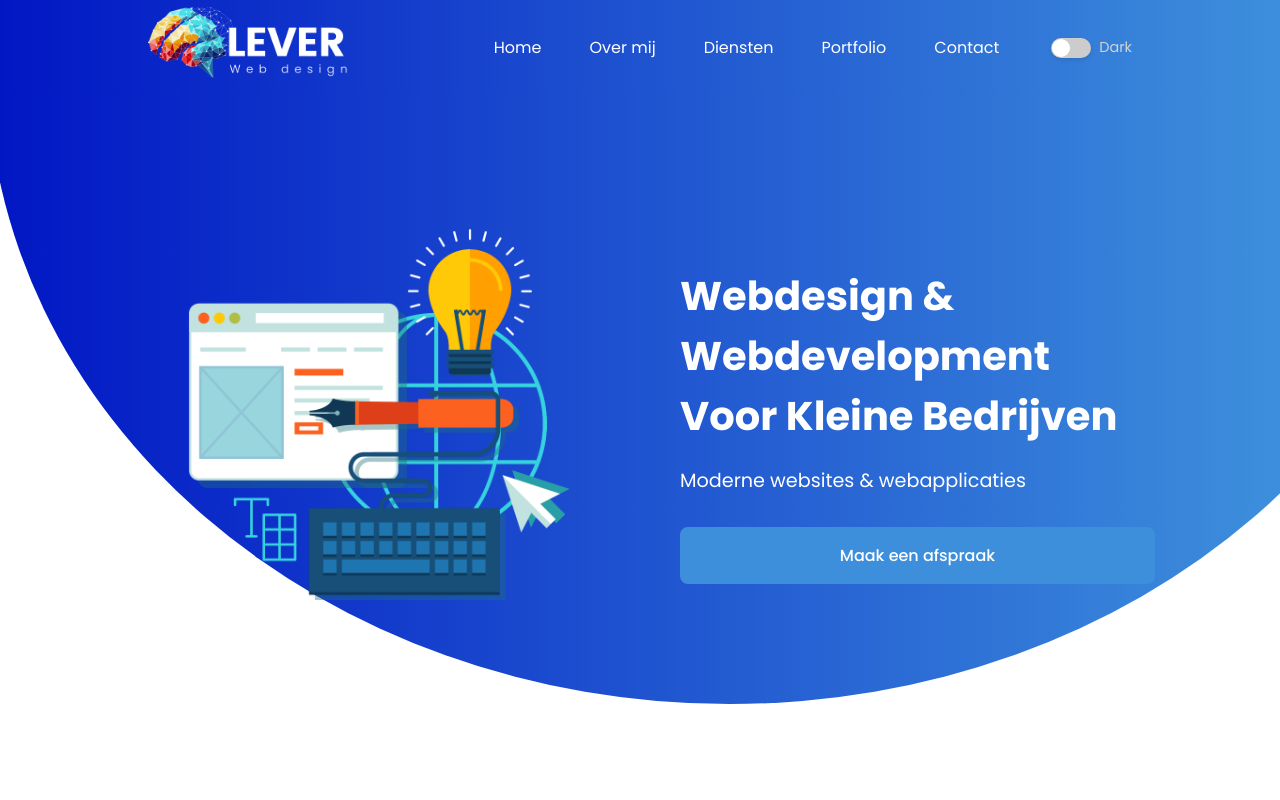
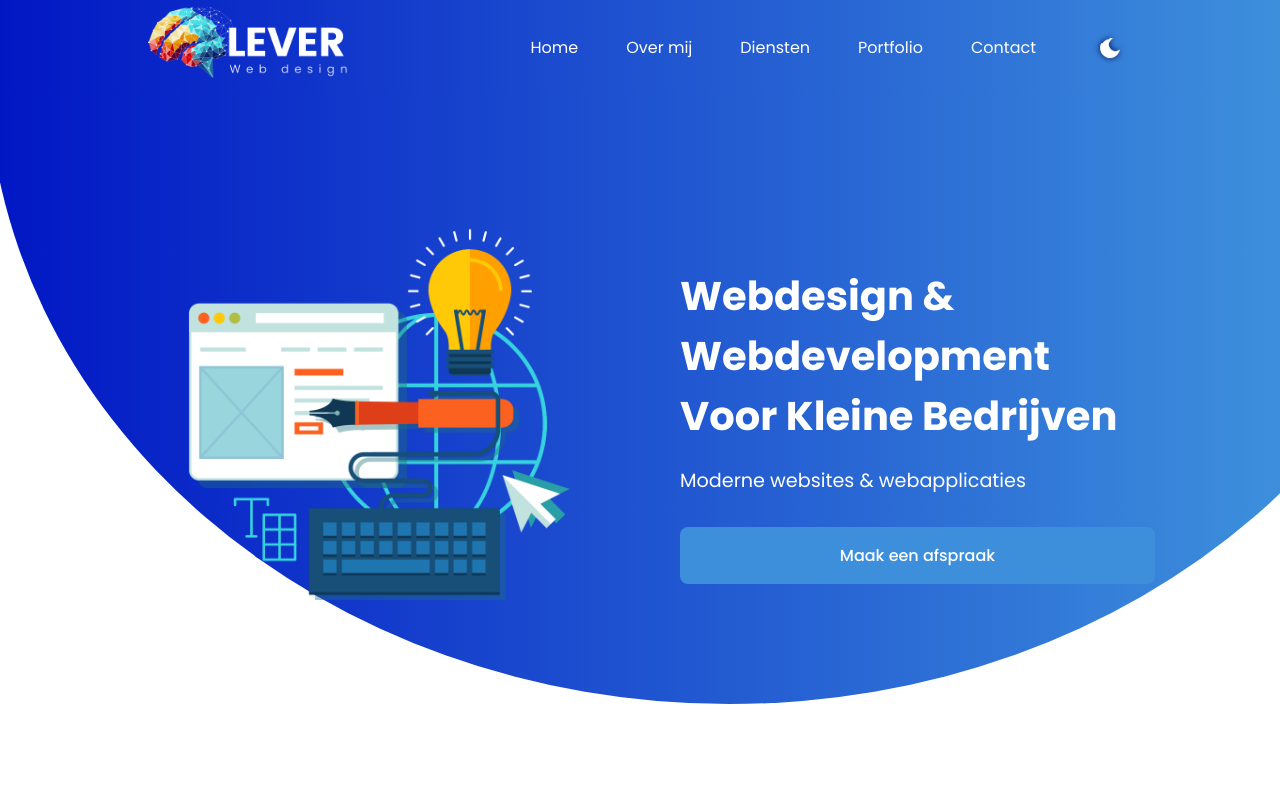
Before and after one commit to marklever1996/LeverWebDesign, a React (Vite) app: page / in a window 1280 px wide. Shown: the top 800 px of the page. Built offline with nearby package versions, Linux system fonts and the light colour scheme.

Commit message:
Dark mode upgrade

```diff
--- a/src/components/Header.css
+++ b/src/components/Header.css
@@ -144,51 +144,231 @@ body.dark-mode .neon-text {
     color: dodgerblue;
 }
 
-/* Toggle switch styling */
+/* Toggle switch styling - Creatieve versie */
 .toggle-container {
-    display: flex;
-    align-items: center;
+    position: relative;
     margin-left: 20px;
 }
 
 .toggle-switch {
-    appearance: none;
-    width: 40px;
-    height: 20px;
-    background: #ccc;
-    border-radius: 20px;
-    position: relative;
-    cursor: pointer;
-    outline: none;
-    transition: background 0.3s;
-    box-shadow: 0 2px 4px rgba(0, 0, 0, 0.1);
+    opacity: 0;
+    position: absolute;
 }
 
-.toggle-switch::before {
-    content: '';
-    width: 18px;
-    height: 18px;
-    background: #fff;
+.toggle-label {
+    position: relative;
+    display: block;
+    width: 44px;
+    height: 44px;
     border-radius: 50%;
-    position: absolute;
-    top: 1px;
-    left: 1px;
-    transition: transform 0.3s;
+    background: transparent;
+    cursor: pointer;
+    transition: transform 0.5s cubic-bezier(0.4, 0, 0.2, 1);
+    mix-blend-mode: normal;
 }
 
-.toggle-switch:checked {
-    background: #333;
+/* Zon styling - verbeterd */
+.sun-icon {
+    position: absolute;
+    width: 24px;
+    height: 24px;
+    top: 50%;
+    left: 50%;
+    transform: translate(-50%, -50%);
+    fill: #ffd700;
+    stroke: #ffd700;
+    stroke-width: 1.5;
+    stroke-linecap: round;
+    opacity: 0;
+    transition: all 0.5s ease;
+    filter: drop-shadow(0 0 2px rgba(255, 215, 0, 0.8));
 }
 
-.toggle-switch:checked::before {
-    transform: translateX(20px);
+.sun-icon circle {
+    fill: #ffd700;
+    stroke-dasharray: 0;
+    stroke-dashoffset: 0;
+    transition: all 0.6s ease;
 }
 
-.toggle-text {
-    margin-left: 8px;
-    color: lightgray;
-    font-size: 0.9em;
-    transition: color 0.3s;
+/* Zon animaties */
+@keyframes sunRotate {
+    from {
+        transform: translate(-50%, -50%) rotate(0deg);
+        filter: drop-shadow(0 0 3px rgba(255, 215, 0, 0.6));
+    }
+    50% {
+        filter: drop-shadow(0 0 5px rgba(255, 215, 0, 0.8));
+    }
+    to {
+        transform: translate(-50%, -50%) rotate(360deg);
+        filter: drop-shadow(0 0 3px rgba(255, 215, 0, 0.6));
+    }
+}
+
+@keyframes sunRays {
+    0%, 100% {
+        stroke-width: 1.5;
+        opacity: 0.8;
+    }
+    50% {
+        stroke-width: 2;
+        opacity: 1;
+    }
+}
+
+/* Aangepaste states voor de zon */
+.toggle-switch:checked + .toggle-label .sun-icon {
+    opacity: 1;
+    animation: sunRotate 30s linear infinite;
+}
+
+.toggle-switch:checked + .toggle-label .sun-icon line {
+    animation: sunRays 3s ease-in-out infinite;
+}
+
+/* Hover effect voor de zon */
+.toggle-label:hover .sun-icon {
+    filter: drop-shadow(0 0 5px rgba(255, 215, 0, 0.9));
+}
+
+/* Maan styling - met donkerblauwe schaduw */
+.moon-icon {
+    position: absolute;
+    width: 24px;
+    height: 24px;
+    top: 50%;
+    left: 50%;
+    transform: translate(-50%, -50%);
+    fill: #ffffff !important;
+    stroke: #ffffff !important;
+    stroke-width: 2;
+    opacity: 1;
+    transition: all 0.5s ease;
+    filter: brightness(1) blur(0.3px) drop-shadow(0 0 3px #00094d);
+}
+
+.moon-icon path {
+    fill: #ffffff !important;
+    stroke: #ffffff !important;
+    stroke-dasharray: 50;
+    stroke-dashoffset: 0;
+    transition: stroke-dashoffset 0.6s ease;
+}
+
+/* Hover en active states */
+.toggle-label:hover {
+    transform: scale(1.1) rotate(5deg);
+}
+
+.toggle-label:active {
+    transform: scale(0.95) rotate(-5deg);
+}
+
+.toggle-label:hover .sun-icon,
+.toggle-label:hover .moon-icon {
+    filter: drop-shadow(0 0 8px currentColor) blur(0.3px);
+}
+
+/* Toggle states met verbeterde animaties */
+.toggle-switch:checked + .toggle-label .sun-icon {
+    opacity: 1;
+    stroke-dashoffset: 0;
+    animation: sunRotate 20s linear infinite;
+}
+
+.toggle-switch:checked + .toggle-label .moon-icon {
+    opacity: 0;
+    stroke-dashoffset: 50;
+    transform: translate(-50%, -50%) scale(0.5);
+}
+
+.toggle-switch:not(:checked) + .toggle-label .sun-icon {
+    opacity: 0;
+    stroke-dashoffset: 50;
+    transform: translate(-50%, -50%) scale(0.5);
+}
+
+.toggle-switch:not(:checked) + .toggle-label .moon-icon {
+    opacity: 1;
+    stroke-dashoffset: 0;
+    animation: moonFloat 6s ease-in-out infinite;
+}
+
+/* Creatieve animaties */
+@keyframes sunRotate {
+    from { transform: translate(-50%, -50%) rotate(0deg); }
+    to { transform: translate(-50%, -50%) rotate(360deg); }
+}
+
+@keyframes moonFloat {
+    0%, 100% {
+        transform: translate(-50%, -50%) rotate(0deg);
+        filter: brightness(1) drop-shadow(0 0 3px #00094d);
+    }
+    50% {
+        transform: translate(-50%, -45%) rotate(5deg);
+        filter: brightness(1) drop-shadow(0 0 8px #00094d);
+    }
+}
+
+/* Glow effect met donkerblauwe schaduw */
+@keyframes iconGlow {
+    0%, 100% {
+        filter: drop-shadow(0 0 3px #00094d) blur(0.3px);
+    }
+    25% {
+        filter: drop-shadow(0 0 8px #00094d) blur(0.3px);
+    }
+    50% {
+        filter: drop-shadow(0 0 12px #00094d) blur(0.3px);
+    }
+    75% {
+        filter: drop-shadow(0 0 8px #00094d) blur(0.3px);
+    }
+}
+
+.sun-icon {
+    animation: iconGlow 8s ease infinite;
+}
+
+.moon-icon {
+    animation: iconGlow 8s ease infinite reverse;
+}
+
+/* Interactieve hover effect */
+.toggle-label::after {
+    content: '';
+    position: absolute;
+    top: 50%;
+    left: 50%;
+    width: 0;
+    height: 0;
+    background: radial-gradient(circle, rgba(61, 143, 220, 0.2), transparent);
+    border-radius: 50%;
+    transform: translate(-50%, -50%);
+    transition: all 0.3s ease;
+}
+
+.toggle-label:hover::after {
+    width: 150%;
+    height: 150%;
+}
+
+/* Media query aanpassingen */
+@media (max-width: 767px) {
+    .toggle-container {
+        margin: 1.5em auto;
+    }
+
+    .toggle-label {
+        width: 40px;
+        height: 40px;
+    }
+
+    .toggle-label:hover {
+        transform: scale(1.05) rotate(3deg);
+    }
 }
 
 /* Hamburger menu */
--- a/src/components/Header.jsx
+++ b/src/components/Header.jsx
@@ -96,13 +96,22 @@ const Header = () => {
                                 checked={isDarkMode}
                                 onChange={handleDarkModeToggle}
                             />
-                            <label htmlFor="mode-toggle" className="toggle-label"></label>
-                            <span
-                                className="toggle-text"
-                                style={{ color: isDarkMode ? '#3d8fdc' : 'lightgray' }}
-                            >
-                                {isDarkMode ? 'Light' : 'Dark'}
-                            </span>
+                            <label htmlFor="mode-toggle" className="toggle-label">
+                                <svg className="sun-icon" xmlns="http://www.w3.org/2000/svg" viewBox="0 0 24 24">
+                                    <circle r="5" cx="12" cy="12"></circle>
+                                    <line x1="12" y1="3" x2="12" y2="1"></line>
+                                    <line x1="12" y1="23" x2="12" y2="21"></line>
+                                    <line x1="3" y1="12" x2="1" y2="12"></line>
+                                    <line x1="23" y1="12" x2="21" y2="12"></line>
+                                    <line x1="5.6" y1="5.6" x2="4.2" y2="4.2"></line>
+                                    <line x1="18.4" y1="18.4" x2="19.8" y2="19.8"></line>
+                                    <line x1="5.6" y1="18.4" x2="4.2" y2="19.8"></line>
+                                    <line x1="18.4" y1="5.6" x2="19.8" y2="4.2"></line>
+                                </svg>
+                                <svg className="moon-icon" xmlns="http://www.w3.org/2000/svg" viewBox="0 0 24 24">
+                                    <path d="M12 3c.132 0 .263 0 .393 0a7.5 7.5 0 0 0 7.92 12.446a9 9 0 1 1 -8.313 -12.454z"></path>
+                                </svg>
+                            </label>
                         </div>
                     </ul>
                 </nav>
--- a/src/pages/Contact.jsx
+++ b/src/pages/Contact.jsx
@@ -18,9 +18,9 @@ const Contact = () => {
         try {
             await emailjs.sendForm(
                 'service_fd7h5h8',
-                'template_kohf6co',
+                'template_2yrlkwl',
                 form.current,
-                'M2c2z4liNUif_gAAl'
+                'YOUR_PUBLIC_KEY' // Vervang dit met je publieke key van EmailJS
             );
 
             setStatus({
```
